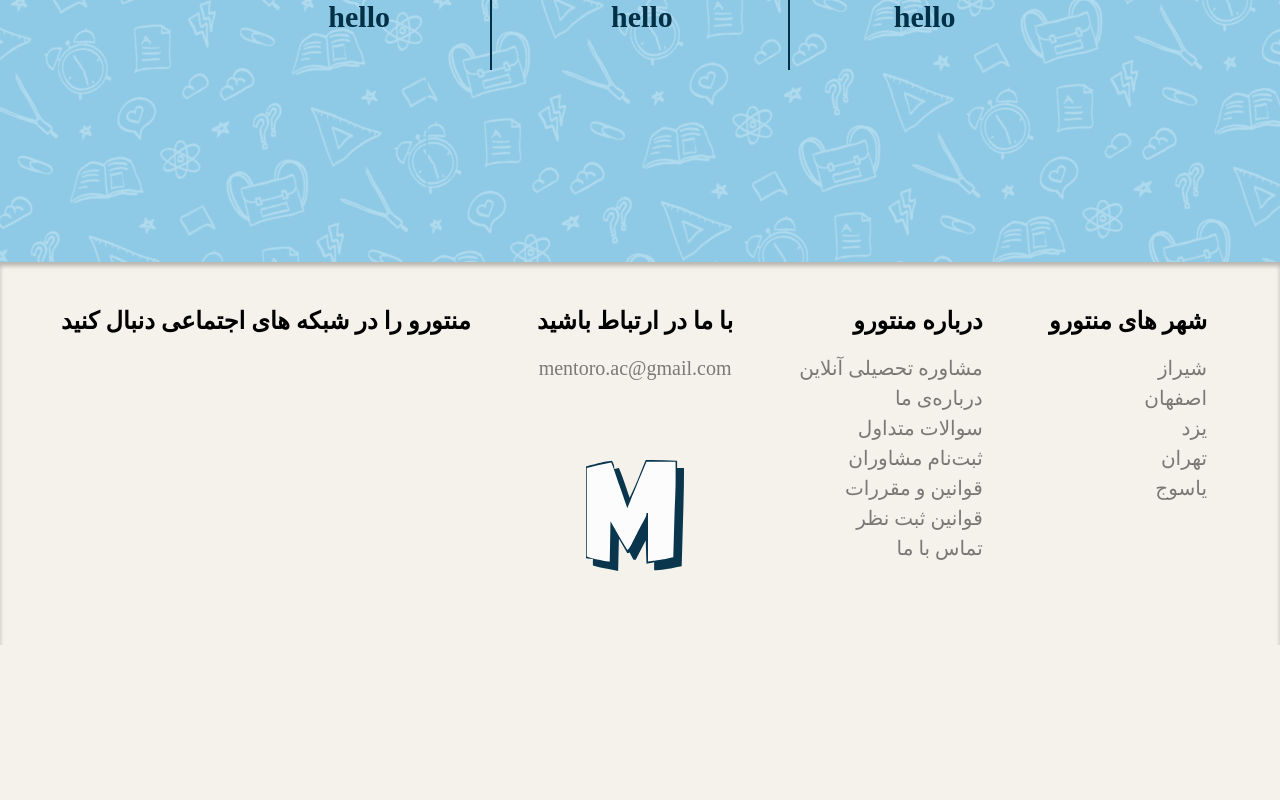
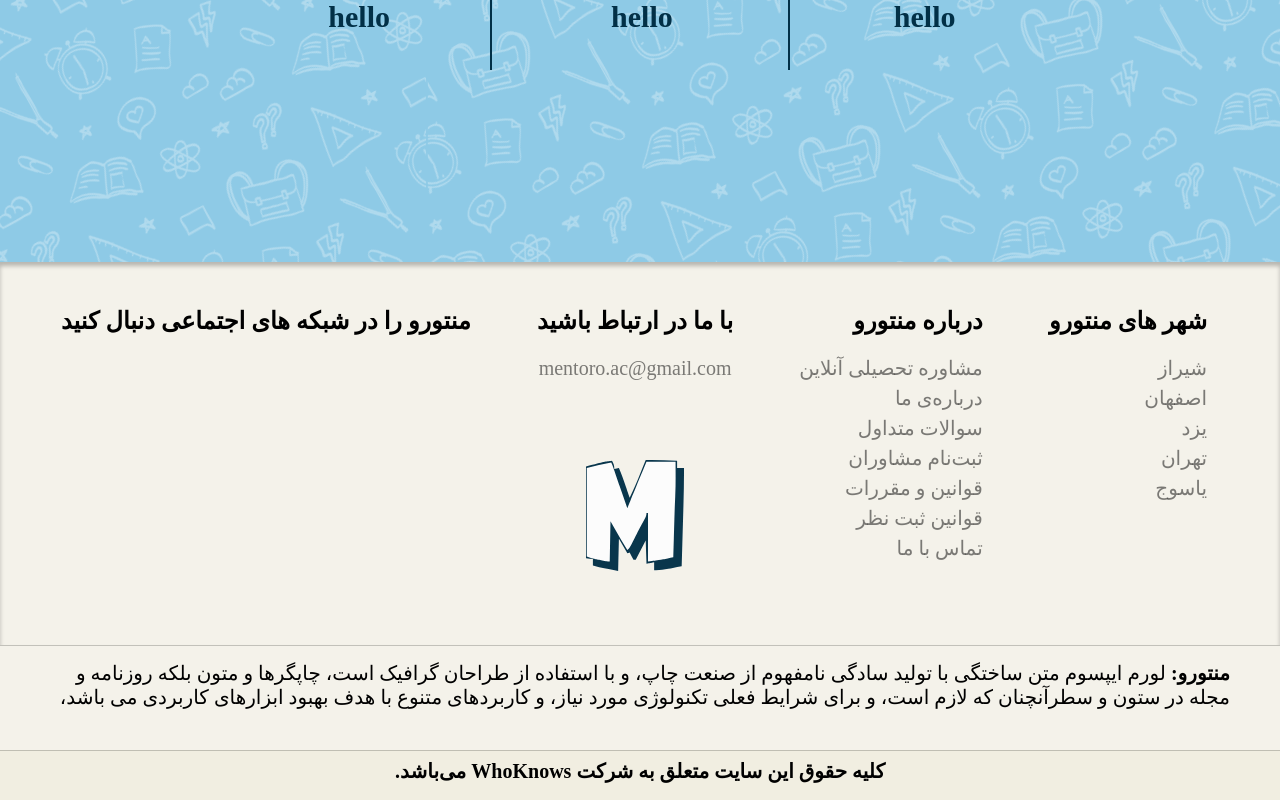
Before and after one commit to Whoknows-Co/Front-end, a React (Vite) app: page / in a window 1280 px wide. Shown: the part 363-1163 px from the top of the page. Before the commit the page ends 1008 px from the top, so only its background shows below. Built offline with nearby package versions, Linux system fonts and the light colour scheme.

Commit message:
updateing footer

```diff
--- a/src/Layouts/Footer.jsx
+++ b/src/Layouts/Footer.jsx
@@ -2,6 +2,7 @@
 import cities from "../constants/cities";
 function Footer() {
   return (
+    <>
       <div className={styles.container}>
         <div>
           <h3>شهر های منتورو</h3>
@@ -28,6 +29,19 @@
           <h3>منتورو را در شبکه های اجتماعی دنبال کنید</h3>
         </div>
       </div>
+      <div className={styles.describtion}>
+        <p>
+          <span>منتورو: </span>لورم ایپسوم متن ساختگی با تولید سادگی نامفهوم از
+          صنعت چاپ، و با استفاده از طراحان گرافیک است، چاپگرها و متون بلکه
+          روزنامه و مجله در ستون و سطرآنچنان که لازم است، و برای شرایط فعلی
+          تکنولوژی مورد نیاز، و کاربردهای متنوع با هدف بهبود ابزارهای کاربردی می
+          باشد،
+        </p>
+      </div>
+      <div className={styles.rule}>
+        <p>کلیه حقوق این سایت متعلق به شرکت WhoKnows می‌باشد.</p>
+      </div>
+    </>
   );
 }
 
--- a/src/Layouts/Footer.module.css
+++ b/src/Layouts/Footer.module.css
@@ -28,3 +28,22 @@
 .contactUs {
   align-items: center;
 }
+.describtion {
+  border-top: 1px rgba(0, 0, 0, 0.203) solid;
+
+  height: 105px;
+  font-size: 20px;
+  padding: 15px 50px 0;
+}
+.describtion span {
+  font-weight: bold;
+}
+.rule {
+  border-top: 1px rgba(0, 0, 0, 0.203) solid;
+  background-color: #f1eee1;
+  text-align: center;
+  font-size: 20px;
+  font-weight: bold;
+  height: 50px;
+  padding-top: 8px;
+}
```
Lines whose indentation alone changed are shown as unchanged.
